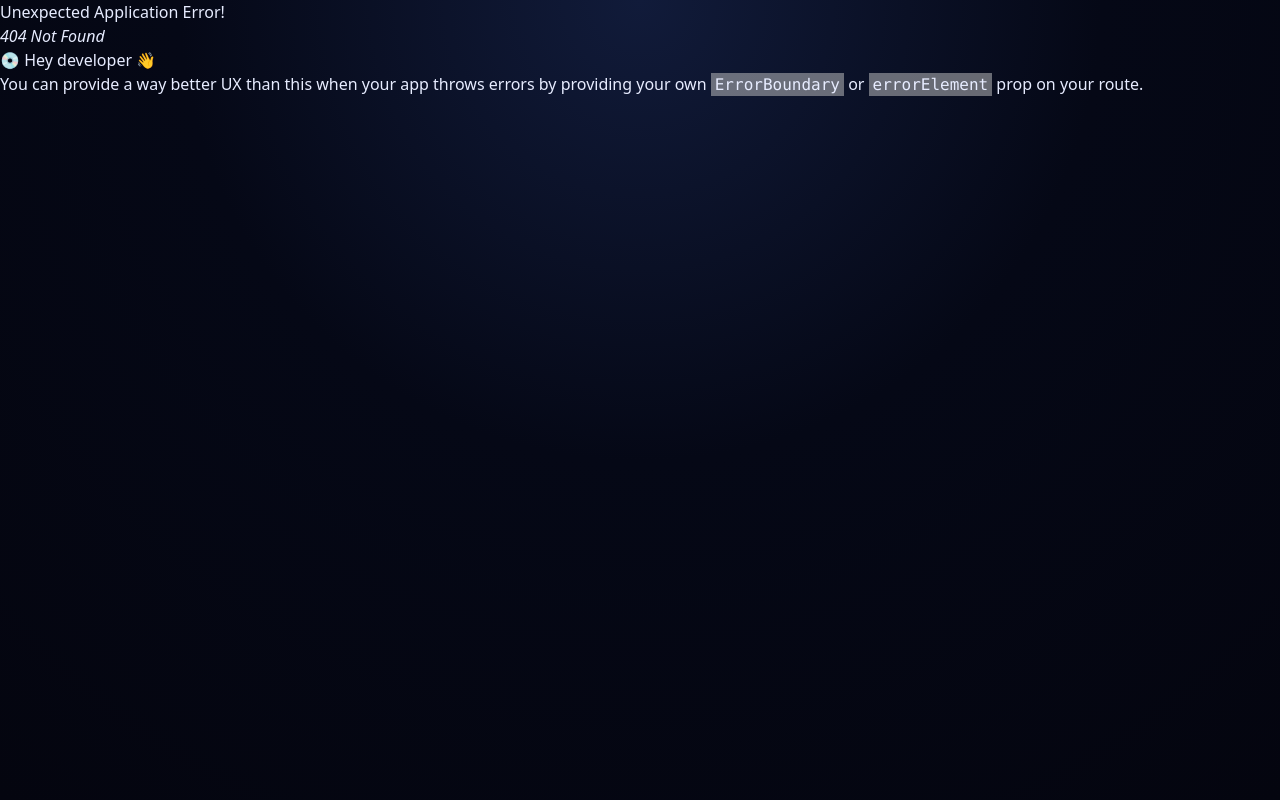
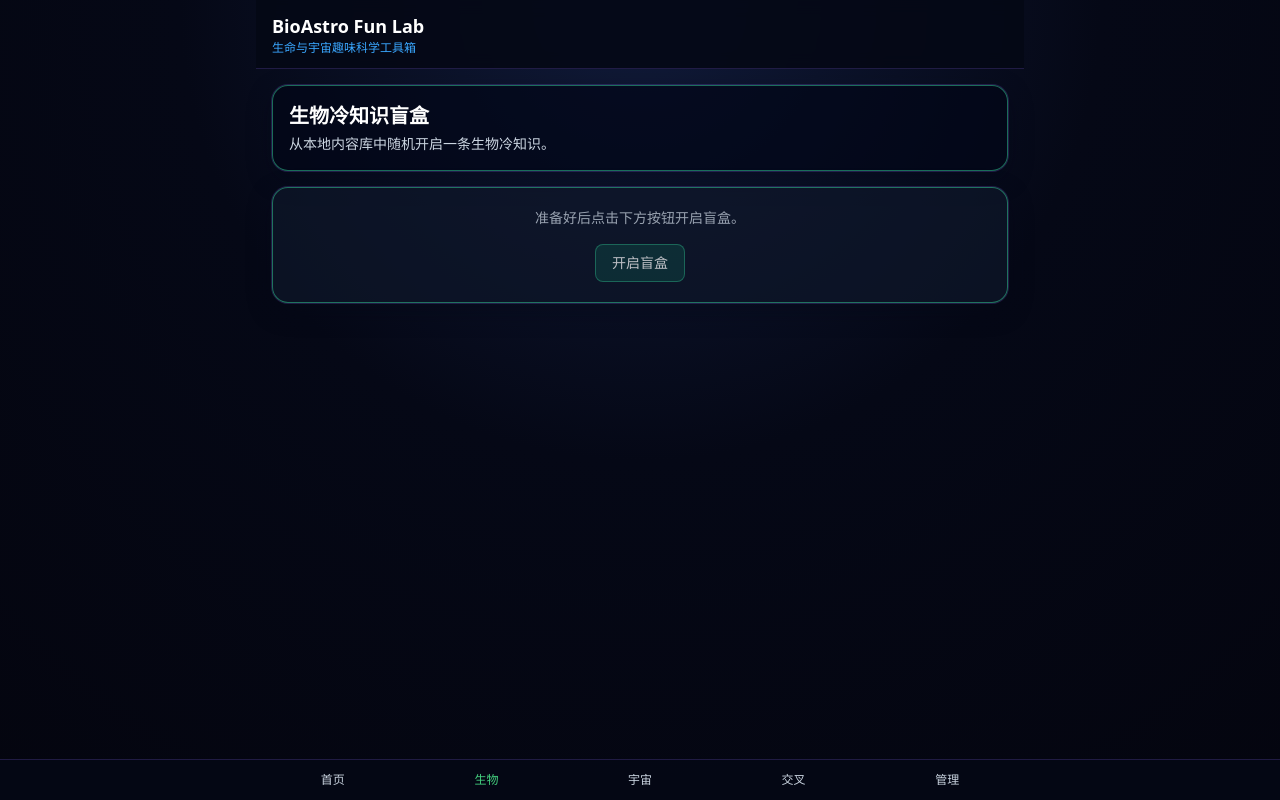
Before and after one commit to lucien20200101-jpg/BioAstro-Fun-Lab, a React (Vite) app: page /bio/random-facts in a window 1280 px wide. Before the commit this address had no page. Built offline with nearby package versions, Linux system fonts and the light colour scheme.

Commit message:
feat: add reusable random card box for bio and astro facts

```diff
--- a/src/app/router.tsx
+++ b/src/app/router.tsx
@@ -6,6 +6,7 @@ import { BioAstroPage } from '../pages/BioAstroPage';
 import { BioPage } from '../pages/BioPage';
 import { HomePage } from '../pages/HomePage';
 import { PlaceholderPage } from '../pages/PlaceholderPage';
+import { RandomBoxPage } from '../pages/RandomBoxPage';
 import { toolEntries } from '../data/toolEntries';
 
 const toolRoutes = toolEntries.map((tool) => ({ path: tool.path, element: <PlaceholderPage /> }));
@@ -21,6 +22,8 @@ export const router = createBrowserRouter([
   },
   { path: '/bio', element: <AppShell><BioPage /></AppShell> },
   { path: '/astro', element: <AppShell><AstroPage /></AppShell> },
+  { path: '/bio/random-facts', element: <AppShell><RandomBoxPage /></AppShell> },
+  { path: '/astro/random-facts', element: <AppShell><RandomBoxPage /></AppShell> },
   { path: '/bioastro', element: <AppShell><BioAstroPage /></AppShell> },
   { path: '/admin', element: <AppShell><AdminPage /></AppShell> },
   ...toolRoutes.map((route) => ({ path: route.path, element: <AppShell>{route.element}</AppShell> })),
--- /dev/null
+++ b/src/components/engines/RandomCardBox.tsx
@@ -0,0 +1,163 @@
+import { useMemo, useState } from 'react';
+import { Button } from '../ui/Button';
+import { Card } from '../ui/Card';
+import { useLocalDataset } from '../../hooks/useLocalDataset';
+import type { DatasetKey } from '../../types/dataset';
+import type { RandomFact } from '../../types/content';
+
+type AccentTheme = {
+  border: string;
+  glow: string;
+  badge: string;
+  button: string;
+};
+
+type RandomCardBoxProps = {
+  datasetKey: DatasetKey;
+  title: string;
+  subtitle: string;
+  accent: AccentTheme;
+  emptyText: string;
+};
+
+function isEnabled(item: Partial<RandomFact>) {
+  if (typeof item.enabled === 'boolean') return item.enabled;
+  return true;
+}
+
+function formatCardText(card: Partial<RandomFact>) {
+  const keywords = Array.isArray(card.keywords) ? card.keywords.join('、') : '暂无';
+  return [
+    `标题：${card.title ?? '未命名内容'}`,
+    `分类：${card.category ?? '未分类'}`,
+    `摘要：${card.summary ?? '暂无摘要'}`,
+    `详细解释：${card.detail ?? '暂无详细解释'}`,
+    `关键词：${keywords}`,
+    `延伸问题：${card.question ?? '暂无延伸问题'}`,
+  ].join('\n');
+}
+
+export function RandomCardBox({ datasetKey, title, subtitle, accent, emptyText }: RandomCardBoxProps) {
+  const { data } = useLocalDataset<RandomFact>(datasetKey);
+  const [selectedCard, setSelectedCard] = useState<Partial<RandomFact> | null>(null);
+  const [lastId, setLastId] = useState<string | null>(null);
+  const [copyStatus, setCopyStatus] = useState<string>('');
+  const [favoriteStatus, setFavoriteStatus] = useState<string>('');
+
+  const availableCards = useMemo(
+    () => (Array.isArray(data) ? data.filter((item) => isEnabled(item ?? {})) : []),
+    [data],
+  );
+
+  const favoritesKey = `bioastro-favorites-${datasetKey}`;
+
+  const drawCard = () => {
+    if (!availableCards.length) return;
+    const pool = availableCards.length > 1 ? availableCards.filter((card) => card.id !== lastId) : availableCards;
+    const random = pool[Math.floor(Math.random() * pool.length)];
+    setSelectedCard(random);
+    setLastId(random.id ?? null);
+    setCopyStatus('');
+    setFavoriteStatus('');
+  };
+
+  const handleCopy = async () => {
+    if (!selectedCard) return;
+    const text = formatCardText(selectedCard);
+
+    try {
+      if (navigator.clipboard?.writeText) {
+        await navigator.clipboard.writeText(text);
+      } else {
+        const textarea = document.createElement('textarea');
+        textarea.value = text;
+        document.body.appendChild(textarea);
+        textarea.select();
+        const copied = document.execCommand('copy');
+        document.body.removeChild(textarea);
+        if (!copied) throw new Error('copy-failed');
+      }
+      setCopyStatus('复制成功');
+    } catch {
+      setCopyStatus('复制失败：当前环境暂不支持复制，请手动复制。');
+    }
+  };
+
+  const handleFavorite = () => {
+    if (!selectedCard || !selectedCard.id) return;
+    try {
+      const raw = localStorage.getItem(favoritesKey);
+      const list = raw ? (JSON.parse(raw) as Partial<RandomFact>[]) : [];
+      const exists = list.some((item) => item.id === selectedCard.id);
+      if (exists) {
+        setFavoriteStatus('已收藏，无需重复添加');
+        return;
+      }
+      const next = [...list, selectedCard];
+      localStorage.setItem(favoritesKey, JSON.stringify(next));
+      setFavoriteStatus('已收藏到本地');
+    } catch {
+      setFavoriteStatus('收藏失败，请稍后重试');
+    }
+  };
+
+  const isFavorited = useMemo(() => {
+    if (!selectedCard?.id) return false;
+    try {
+      const raw = localStorage.getItem(favoritesKey);
+      const list = raw ? (JSON.parse(raw) as Partial<RandomFact>[]) : [];
+      return list.some((item) => item.id === selectedCard.id);
+    } catch {
+      return false;
+    }
+  }, [favoritesKey, selectedCard?.id]);
+
+  return (
+    <section className="mx-auto w-full max-w-3xl space-y-4">
+      <Card className={`border ${accent.border} bg-slate-950/70`}>
+        <h1 className="text-xl font-semibold text-white">{title}</h1>
+        <p className="mt-1 text-sm text-slate-300">{subtitle}</p>
+      </Card>
+
+      {!availableCards.length ? (
+        <Card className="border border-slate-700/80 bg-slate-900/60">
+          <p className="text-sm text-slate-300">{emptyText}</p>
+        </Card>
+      ) : (
+        <Card className={`overflow-hidden border ${accent.border} ${accent.glow} bg-slate-900/70 transition-all duration-300`}>
+          {!selectedCard ? (
+            <div className="space-y-4 p-1 text-center animate-pulse">
+              <p className="text-sm text-slate-300">准备好后点击下方按钮开启盲盒。</p>
+              <Button className={accent.button} onClick={drawCard}>开启盲盒</Button>
+            </div>
+          ) : (
+            <div className="space-y-3 animate-fadeIn">
+              <div className="flex flex-wrap items-center gap-2">
+                <h2 className="text-lg font-semibold text-white">{selectedCard.title ?? '未命名内容'}</h2>
+                <span className={`rounded-full px-2 py-1 text-xs ${accent.badge}`}>
+                  {selectedCard.category ?? '未分类'}
+                </span>
+                <span className="rounded-full bg-slate-800 px-2 py-1 text-xs text-slate-200">
+                  难度：{selectedCard.difficulty ?? '未知'}
+                </span>
+              </div>
+              <p className="text-sm text-slate-200">{selectedCard.summary ?? '暂无摘要'}</p>
+              <p className="text-sm leading-6 text-slate-300">{selectedCard.detail ?? '暂无详细解释'}</p>
+              <p className="text-xs text-slate-300">
+                关键词：{Array.isArray(selectedCard.keywords) && selectedCard.keywords.length ? selectedCard.keywords.join('、') : '暂无'}
+              </p>
+              <p className="text-sm text-slate-200">延伸问题：{selectedCard.question ?? '暂无延伸问题'}</p>
+              <div className="flex flex-wrap gap-2 pt-2">
+                <Button className={accent.button} onClick={drawCard}>再抽一次</Button>
+                <Button onClick={handleCopy}>复制卡片内容</Button>
+                <Button onClick={handleFavorite}>{isFavorited ? '已收藏' : '收藏到本地'}</Button>
+              </div>
+              {copyStatus ? <p className="text-xs text-emerald-300">{copyStatus}</p> : null}
+              {favoriteStatus ? <p className="text-xs text-cyan-300">{favoriteStatus}</p> : null}
+            </div>
+          )}
+        </Card>
+      )}
+    </section>
+  );
+}
--- a/src/components/ui/Card.tsx
+++ b/src/components/ui/Card.tsx
@@ -1,5 +1,7 @@
-import type { PropsWithChildren } from 'react';
+import type { HTMLAttributes, PropsWithChildren } from 'react';
 
-export function Card({ children }: PropsWithChildren) {
-  return <article className="rounded-2xl bg-cosmic-panel p-4 shadow-glow">{children}</article>;
+type CardProps = PropsWithChildren<HTMLAttributes<HTMLElement>>;
+
+export function Card({ children, className = '', ...props }: CardProps) {
+  return <article className={`rounded-2xl bg-cosmic-panel p-4 shadow-glow ${className}`} {...props}>{children}</article>;
 }
--- a/src/data/toolEntries.ts
+++ b/src/data/toolEntries.ts
@@ -1,14 +1,14 @@
 import type { ToolEntry } from '../types/tool';
 
 export const toolEntries: ToolEntry[] = [
-  { id: 'bio-trivia-box', title: '生物冷知识盲盒', description: '随机探索一条有趣的生物知识。', category: 'bio', path: '/tools/bio-trivia-box' },
+  { id: 'bio-trivia-box', title: '生物冷知识盲盒', description: '随机探索一条有趣的生物知识。', category: 'bio', path: '/bio/random-facts' },
   { id: 'cell-organelle-type', title: '今天你是哪种细胞器', description: '用轻问答匹配你的细胞器人格。', category: 'bio', path: '/tools/cell-organelle-type' },
   { id: 'dna-translator', title: 'DNA 密码翻译器', description: '查看 DNA 与蛋白质编码的可视化入口。', category: 'bio', path: '/tools/dna-translator' },
   { id: 'bio-card-generator', title: '生物概念卡片生成器', description: '将生物概念转为结构化记忆卡片。', category: 'bio', path: '/tools/bio-card-generator' },
   { id: 'organelle-theater', title: '细胞器拟人化小剧场', description: '细胞器角色剧情入口（开发中）。', category: 'bio', path: '/tools/organelle-theater' },
   { id: 'cell-day-story', title: '一个细胞的一天', description: '以时间线方式浏览细胞活动。', category: 'bio', path: '/tools/cell-day-story' },
 
-  { id: 'cosmic-blind-box', title: '今日宇宙盲盒', description: '每日一条宇宙趣味内容入口。', category: 'astro', path: '/tools/cosmic-blind-box' },
+  { id: 'cosmic-blind-box', title: '今日宇宙盲盒', description: '每日一条宇宙趣味内容入口。', category: 'astro', path: '/astro/random-facts' },
   { id: 'planet-personality', title: '你是哪颗行星', description: '轻测试匹配你的行星风格。', category: 'astro', path: '/tools/planet-personality' },
   { id: 'constellation-card', title: '星座故事卡片生成器', description: '把星座故事生成为卡片模板。', category: 'astro', path: '/tools/constellation-card' },
   { id: 'cosmic-scale-ruler', title: '宇宙尺度滑尺', description: '以尺度滑动查看宇宙层级。', category: 'astro', path: '/tools/cosmic-scale-ruler' },
--- /dev/null
+++ b/src/pages/RandomBoxPage.tsx
@@ -0,0 +1,39 @@
+import { useMemo } from 'react';
+import { useLocation } from 'react-router-dom';
+import { RandomCardBox } from '../components/engines/RandomCardBox';
+
+export function RandomBoxPage() {
+  const location = useLocation();
+
+  const config = useMemo(() => {
+    if (location.pathname === '/bio/random-facts') {
+      return {
+        datasetKey: 'bio.facts' as const,
+        title: '生物冷知识盲盒',
+        subtitle: '从本地内容库中随机开启一条生物冷知识。',
+        emptyText: '当前暂无可开启的生物冷知识，请先到管理页启用或补充内容。',
+        accent: {
+          border: 'border-emerald-400/50',
+          glow: 'shadow-[0_0_24px_rgba(16,185,129,0.18)]',
+          badge: 'bg-emerald-500/20 text-emerald-200',
+          button: 'border-emerald-400/50 bg-emerald-500/20 hover:bg-emerald-500/30',
+        },
+      };
+    }
+
+    return {
+      datasetKey: 'astro.facts' as const,
+      title: '今日宇宙盲盒',
+      subtitle: '从本地内容库中随机开启一条宇宙趣味内容。',
+      emptyText: '当前暂无可开启的宇宙冷知识，请先到管理页启用或补充内容。',
+      accent: {
+        border: 'border-violet-400/50',
+        glow: 'shadow-[0_0_24px_rgba(167,139,250,0.2)]',
+        badge: 'bg-indigo-500/25 text-indigo-200',
+        button: 'border-violet-400/50 bg-violet-500/20 hover:bg-violet-500/30',
+      },
+    };
+  }, [location.pathname]);
+
+  return <RandomCardBox {...config} />;
+}
--- a/src/styles/index.css
+++ b/src/styles/index.css
@@ -16,3 +16,18 @@ body {
 * {
   box-sizing: border-box;
 }
+
+@keyframes fadeIn {
+  from {
+    opacity: 0;
+    transform: translateY(6px) scale(0.98);
+  }
+  to {
+    opacity: 1;
+    transform: translateY(0) scale(1);
+  }
+}
+
+.animate-fadeIn {
+  animation: fadeIn 260ms ease-out;
+}
```
